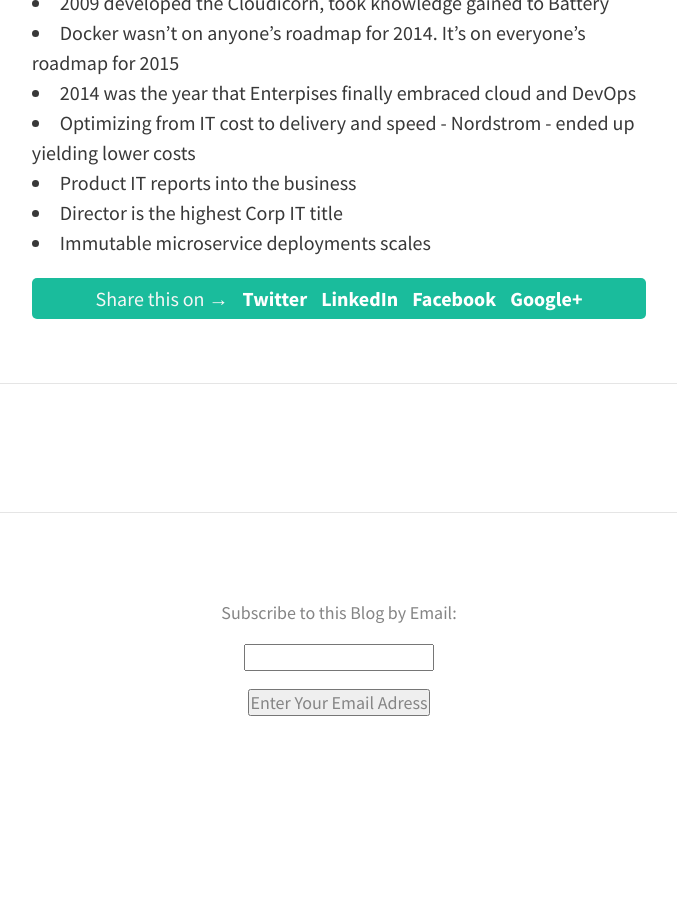
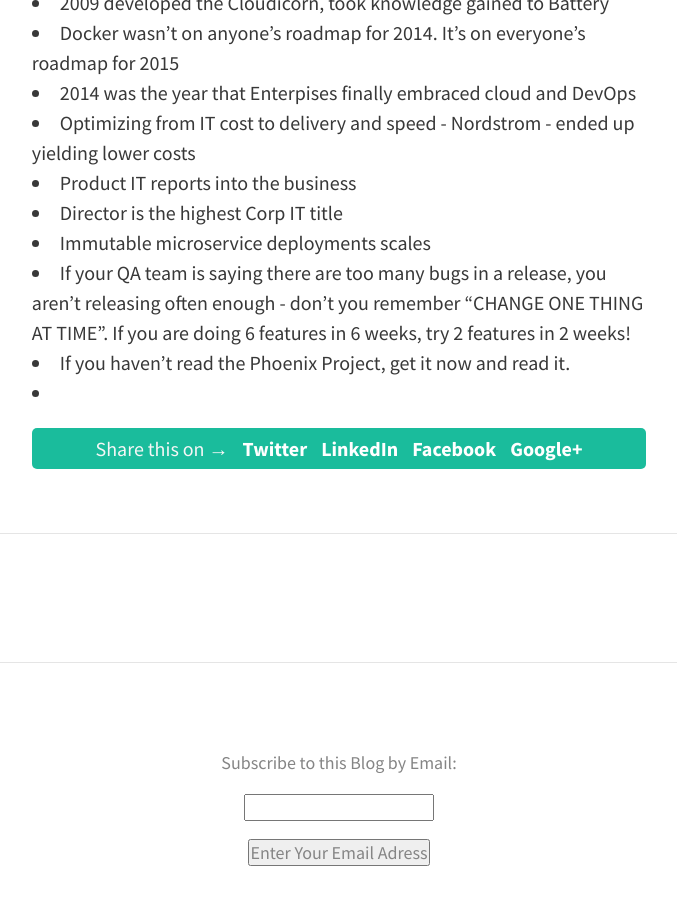
Before and after one commit to jedelman8/jedelman8.github.com, a Jekyll site: the page built from _posts/2015-05-13-onug-spring-2015.md, in a window 1280 px wide and 900 px high, scrolled down 989 px. Shown: the whole window, without its empty margins (301-978 px from the left). Built offline with Jekyll 4.4.1, drawn with Linux system fonts in a browser that asks for light colours; nearby versions of some CDN libraries; comment, search, counter and statistics services are not loaded; before the commit the page ends 1773 px from its top, so only the background shows below that.

Commit message:
updates for onug

```diff
--- a/_posts/2015-05-13-onug-spring-2015.md
+++ b/_posts/2015-05-13-onug-spring-2015.md
@@ -21,3 +21,6 @@ Speaker: Adrian Cockcroft
 * Product IT reports into the business
 * Director is the highest Corp IT title
 * Immutable microservice deployments scales
+* If your QA team is saying there are too many bugs in a release, you aren't releasing often enough - don't you remember "CHANGE ONE THING AT TIME".  If you are doing 6 features in 6 weeks, try 2 features in 2 weeks!
+* If you haven't read the Phoenix Project, get it now and read it.
+*
```
